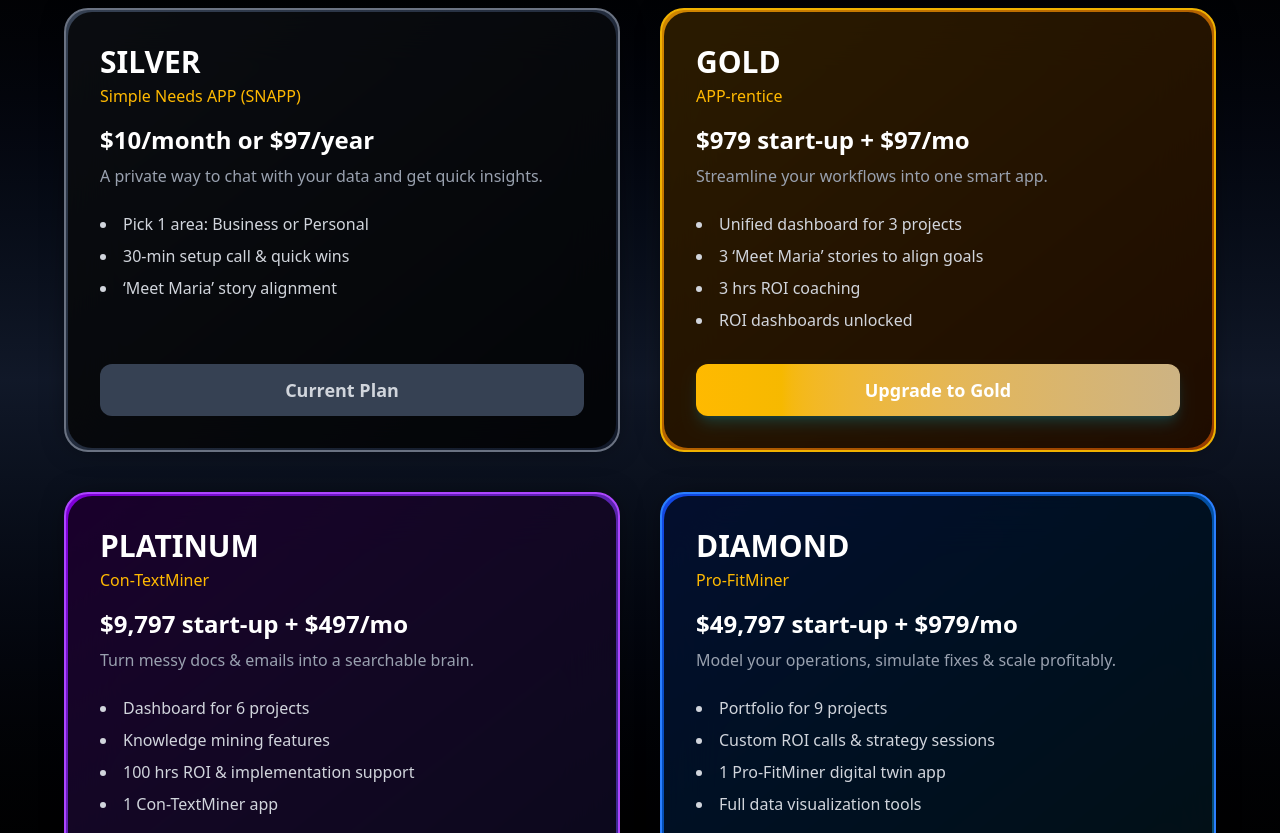
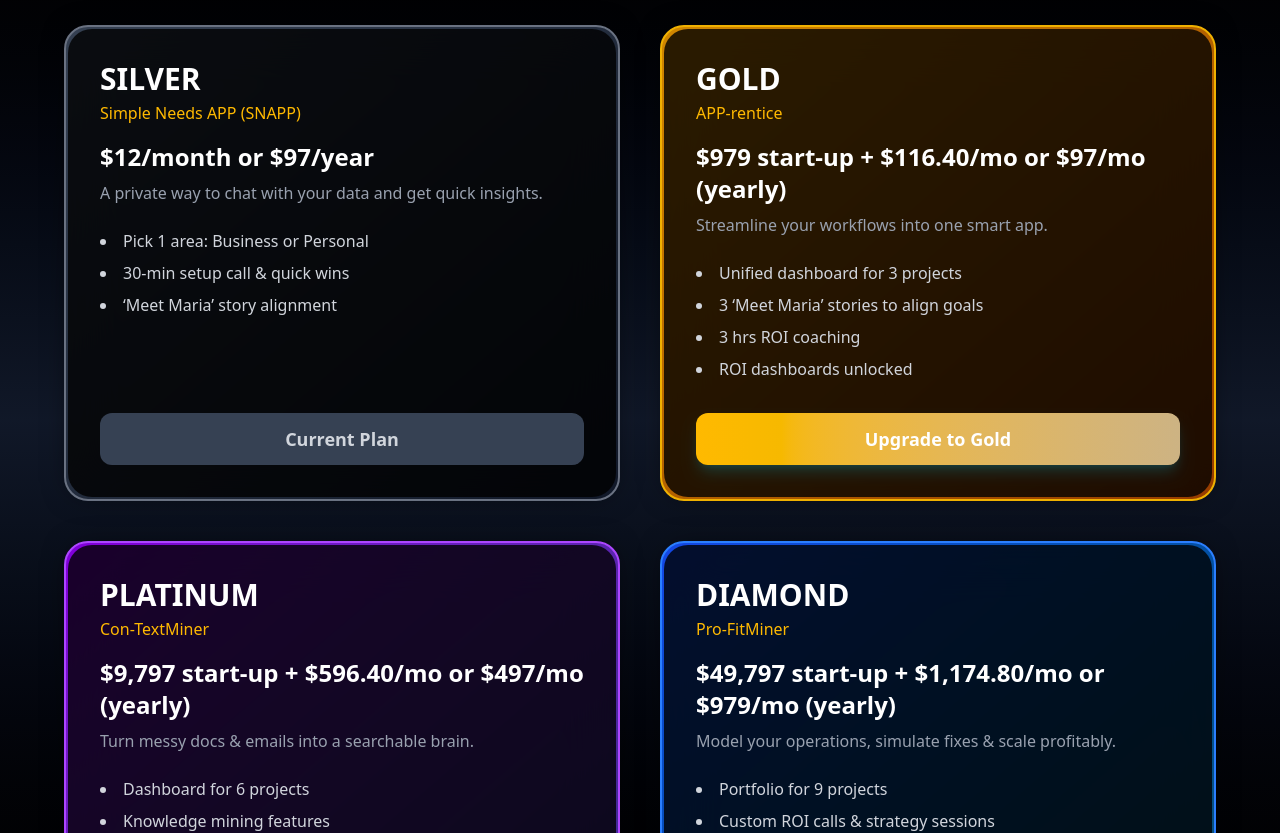
Before and after one commit to Debkanta393/aivalue, a React (Vite) app: page /subscription in a window 1280 px wide. Shown: the part 360-1193 px from the top of the page. Built offline with nearby package versions, Linux system fonts and the light colour scheme.

Commit message:
price change

```diff
--- a/src/pages/Subscription.jsx
+++ b/src/pages/Subscription.jsx
@@ -6,7 +6,7 @@ const plans = [
   {
     name: "SILVER",
     tagline: "Simple Needs APP (SNAPP)",
-    price: "$10/month or $97/year",
+    price: "$12/month or $97/year", // $10 + 20% = $12
     desc: "A private way to chat with your data and get quick insights.",
     color: "from-gray-700 to-gray-900 border-gray-500",
     button: "Current Plan",
@@ -20,7 +20,7 @@ const plans = [
   {
     name: "GOLD",
     tagline: "APP-rentice",
-    price: "$979 start-up + $97/mo",
+    price: "$979 start-up + $116.40/mo or $97/mo (yearly)", // $97 + 20% = $116.40
     desc: "Streamline your workflows into one smart app.",
     color: "from-yellow-600 to-amber-800 border-yellow-500",
     button: "Upgrade to Gold",
@@ -34,7 +34,7 @@ const plans = [
   {
     name: "PLATINUM",
     tagline: "Con-TextMiner",
-    price: "$9,797 start-up + $497/mo",
+    price: "$9,797 start-up + $596.40/mo or $497/mo (yearly)", // $497 + 20% = $596.40
     desc: "Turn messy docs & emails into a searchable brain.",
     color: "from-purple-700 to-indigo-900 border-purple-500",
     button: "Upgrade to Platinum",
@@ -48,7 +48,7 @@ const plans = [
   {
     name: "DIAMOND",
     tagline: "Pro-FitMiner",
-    price: "$49,797 start-up + $979/mo",
+    price: "$49,797 start-up + $1,174.80/mo or $979/mo (yearly)", // $979 + 20% = $1,174.80
     desc: "Model your operations, simulate fixes & scale profitably.",
     color: "from-blue-700 to-cyan-900 border-blue-500",
     button: "Upgrade to Diamond",
@@ -61,11 +61,12 @@ const plans = [
   },
 ];
 
+
 const SubscriptionPage = () => {
   return (
     <div className="min-h-screen bg-gradient-to-b from-black via-gray-900 to-black text-white py-20 px-6">
       <div className="text-center max-w-4xl mx-auto mb-16">
-        <h1 className="text-5xl font-extrabold mb-4 bg-clip-text text-transparent bg-gradient-to-r from-[#e7d3a4] to-[#cdb383]">
+        <h1 className="text-5xl font-extrabold mb-4 bg-clip-text text-transparent bg-gradient-to-r from-[#e7d3a4] to-[#cdb383]" style={{lineHeight: "normal"}}>
           Upgrade Your Experience
         </h1>
         <p className="text-gray-400 text-lg">
--- a/src/pages/subscriptionData.js
+++ b/src/pages/subscriptionData.js
@@ -3,7 +3,7 @@ const plans = [
     id: "silver",
     name: "SILVER",
     tagline: "Simple Needs APP (SNAPP)",
-    price: "$10/month or $97/year",
+    price: "$12/month or $97/year",
     desc: "A private, secure way to chat with your data and get quick insights.",
     color: "from-gray-700 to-gray-900 border-gray-500",
     button: "Current Plan",
@@ -36,7 +36,7 @@ const plans = [
     id: "gold",
     name: "GOLD",
     tagline: "APP-rentice",
-    price: "$979 start-up + $97/month",
+    price: "$979 start-up + $116.40/mo or $97/mo (yearly)",
     desc: "Streamline your workflows into one intelligent, unified app.",
     color: "from-yellow-900 to-amber-900 border-yellow-500",
     button: "Upgrade to Gold",
@@ -69,7 +69,7 @@ const plans = [
     id: "platinum",
     name: "PLATINUM",
     tagline: "Con-TextMiner",
-    price: "$9,797 start-up + $497/month",
+    price: "$9,797 start-up + $596.40/mo or $497/mo (yearly)",
     desc: "Turn messy documents, notes, and emails into structured knowledge.",
     color: "from-indigo-900 to-purple-900 border-purple-500",
     button: "Upgrade to Platinum",
@@ -102,7 +102,7 @@ const plans = [
     id: "diamond",
     name: "DIAMOND",
     tagline: "Pro-FitMiner",
-    price: "$49,797 start-up + $979/month",
+    price: "$49,797 start-up + $1,174.80/mo or $979/mo (yearly)",
     desc: "Model your operations, simulate outcomes, and scale profitably.",
     color: "from-blue-900 to-cyan-900 border-blue-500",
     button: "Upgrade to Diamond",
```
Also changed, not shown: 1 other file (tests, documents, lock files or other folders).
